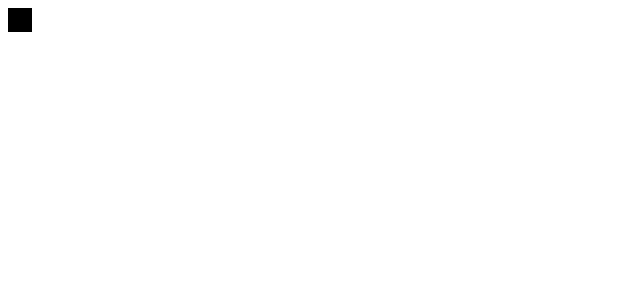
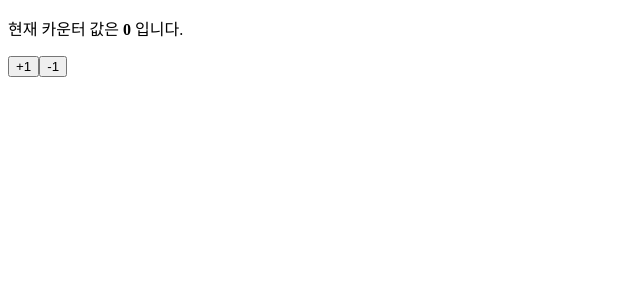
Before and after one commit to pensieve92/react-hooks-tutorial, a React (Create React App) app in the folder hooks-totorial/: page / in a window 1280 px wide. Shown: the top 300 px of the page, without its empty margins (0-640 px from the left). Built offline with nearby package versions, Linux system fonts and the light colour scheme.

Commit message:
useReducer hook 1

```diff
--- a/hooks-totorial/src/App.js
+++ b/hooks-totorial/src/App.js
@@ -9,8 +9,8 @@ import ContextSample from './ContextSample';
 
 const App = () => {
   // const [visible, setVisible] = useState(false);
-  // return <Counter />;
-  return <ContextSample />
+  return <Counter />;
+  // return <ContextSample />
   // (
   //   <div>
   //     <button
--- a/hooks-totorial/src/Counter.js
+++ b/hooks-totorial/src/Counter.js
@@ -1,23 +1,48 @@
-import React, { useState } from 'react';
+// import React, { useState } from 'react';
+import React, { useReducer } from 'react';
+
+function reducer(state, action) {
+    // action.type에 따라 다른 작업 수행
+    switch (action.type) {
+        case 'INCREMENT':
+            return { value: state.value + 1};
+        case 'DECREMENT':
+            return { value: state.value - 1};
+        default :
+            return false
+    }
+}
 
 const Counter = () => {
 
     // 비구조 할당
-    const [value, setValue] = useState(0);
+    // const [value, setValue] = useState(0);
     // const [상태값, 상태설정 함수] = useState('기본값')
     // useState 호출하면 배열을 반환 첫번째 원소는 상태값이고,
     // 두번째 원소는 상태를 설정하는 함수 호출
     // 전달 받은 파라미터로 값이 바뀌게 되고 컴포넌트는 정상정으로 리렌더링됨
 
+    // useReducer을 사용했을 때의 가장 큰 장점은 컴포넌트 업데이트 로직을 컴포넌트 바깥으로
+    // 빼낼 수 있다는 점입니다.
 
+    const [ state, dispatch ] = useReducer(reducer, {value: 0});
+    // useReducer의 첫번째 파라미터는 리듀서 함수, 그리고 두번째 파라미터는 해당
+    // 리듀서의 기본 값을 넣어줍니다. 이 Hook을 사용 했을 때에는 state값과 dispatch함수를
+    // 받아오게 되는데요. 여기서 state는 현재 가리키고 있는 상태고, dispatch는 액션을 발생시키는
+    // 함수 입니다. dispatch( action )와 같은 형태로 함수 안에 파라미터를
+    // 액션 값을 넣어주면 리듀서 함수가 호출되는 구조입니다.
 
     return (
         <div>
             <p>
-                현재 카운터 값은 <b>{value}</b> 입니다.
+                현재 카운터 값은 <b>{state.value}</b> 입니다.
             </p>
-            <button onClick={() => setValue(value + 1)} > +1 </button>
-            <button onClick={() => setValue(value - 1)} > -1 </button>
+            {/*
+                <button onClick={() => setValue(value + 1)} > +1 </button>
+                <button onClick={() => setValue(value - 1)} > -1 </button>
+            */}
+            <button onClick={() => dispatch({type: 'INCREMENT'})} > +1 </button>
+            <button onClick={() => dispatch({type: 'DECREMENT'})} > -1 </button>
         </div>
     );
 };
```
